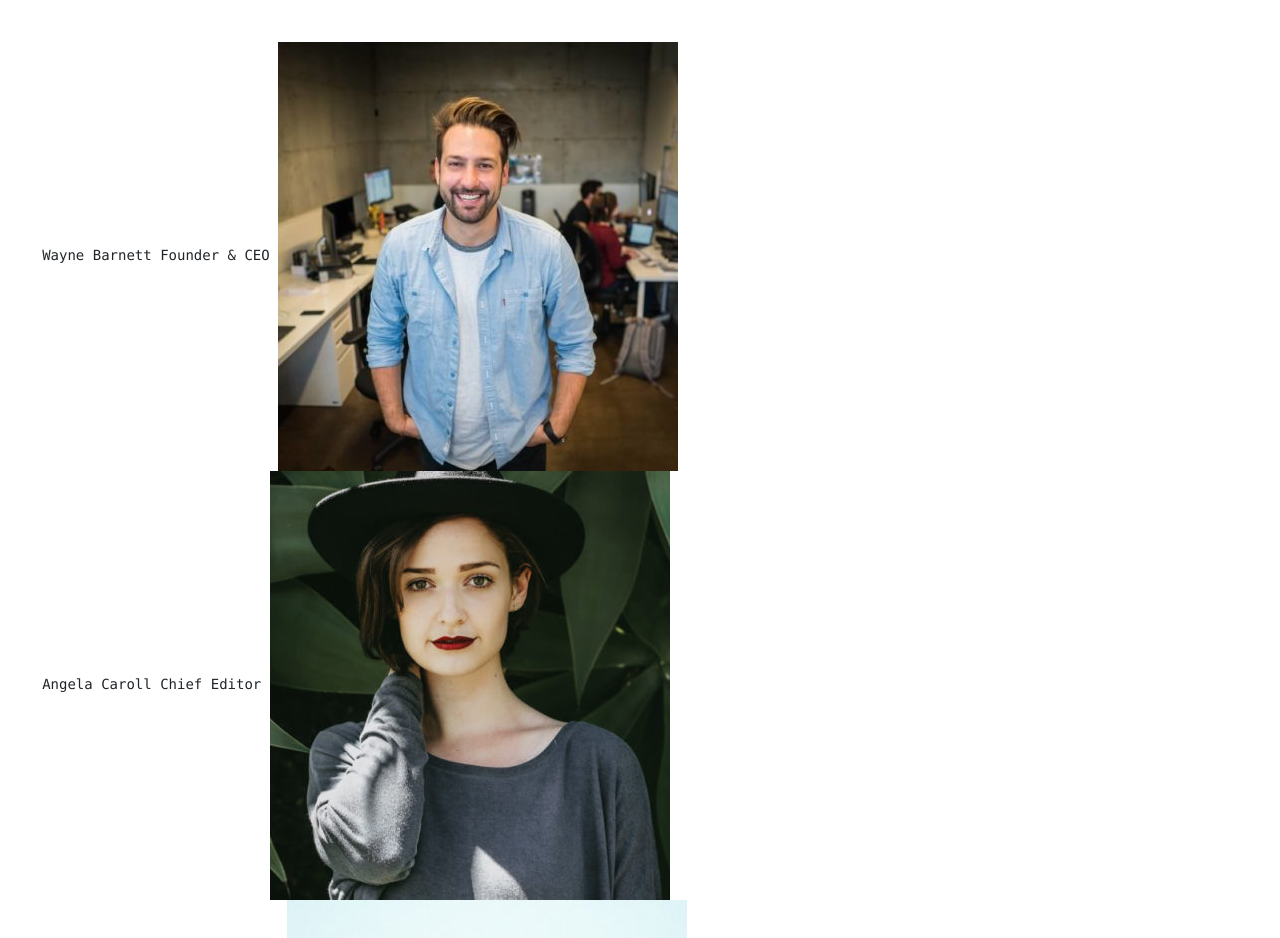
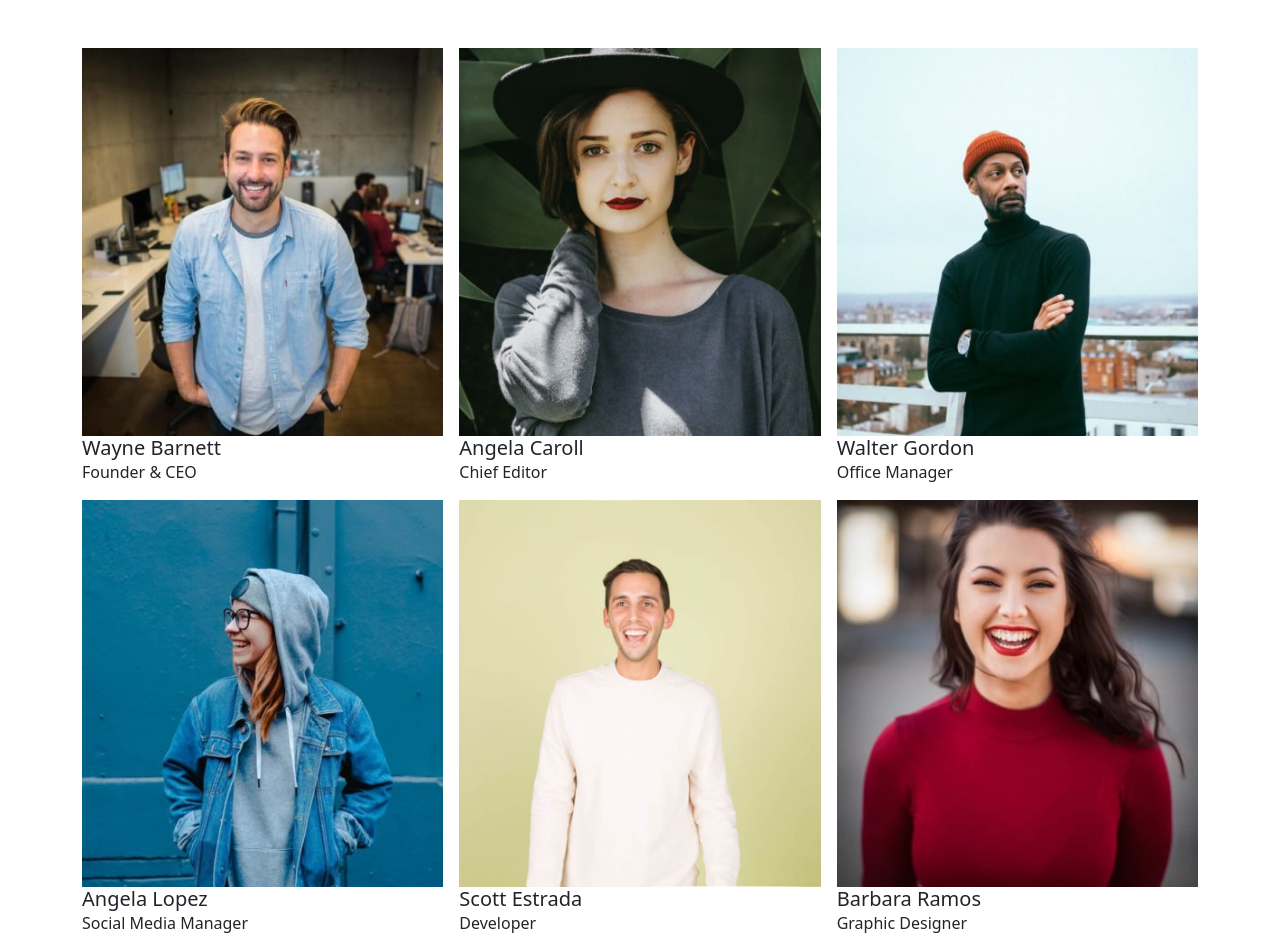
Before and after one commit to stecala/js-our-team, a plain HTML site: page index.html in a window 1280 px wide. Shown: the top 938 px of the page. Drawn offline with nearby package versions, Linux system fonts and the light colour scheme.

Commit message:
end of bonus 2 now the interface is similar to a card

```diff
--- a/index.html
+++ b/index.html
@@ -8,9 +8,9 @@
     <title>Document</title>
 </head>
 <body>
-    <pre id="output">
+    <div id="output-wrapper" class="container-lg mt-5">
 
-    </pre>
+    </div>
     <script src="./script.js"></script>
 </body>
 </html>
--- a/script.js
+++ b/script.js
@@ -30,14 +30,42 @@ const team = [
         image: "barbara-ramos-graphic-designer.jpg"
     }
 ]
-let output=document.getElementById('output')
+let outputWrapper=document.getElementById('output-wrapper')
+let row=document.createElement('div')
+row.classList.add('row','g-3')
+outputWrapper.append(row)
+
 for(let i=0; i<team.length;i++){
+    //!milestone 1
     // console.log(`${team[i].name} ${team[i].role} ${team[i].image}`)
+    //! milestone 2
     // output.innerHTML += `
     // ${team[i].name} ${team[i].role} ${team[i].image}`
-    let newImg =document.createElement('img')
+    //! bonus 1
+    // let newImg =document.createElement('img')
+    // newImg.setAttribute('src', `./img/${team[i].image}`)
+    // output.innerHTML+= `
+    //  ${team[i].name} ${team[i].role} `
+    // output.append(newImg)
+    //! bonus 2
+    let newCell=document.createElement('div')
+    newCell.classList.add('col-4')
+    let newImg=document.createElement('img')
+    newImg.classList.add('card-img-top')
     newImg.setAttribute('src', `./img/${team[i].image}`)
-    output.innerHTML+= `
-     ${team[i].name} ${team[i].role} `
-    output.append(newImg)
+    let cardBody= document.createElement('div')
+    cardBody.classList.add('card-body')
+    let nameToAdd=document.createElement('h5')
+    nameToAdd.classList.add('card-title')
+    nameToAdd.innerHTML=team[i].name
+    let roleToAdd=document.createElement('p')
+    roleToAdd.classList.add('card-text')
+    roleToAdd.innerHTML=team[i].role
+
+
+    row.append(newCell)
+    newCell.append(newImg)
+    newCell.append(cardBody)
+    cardBody.append(nameToAdd)
+    cardBody.append(roleToAdd)
 }
```
